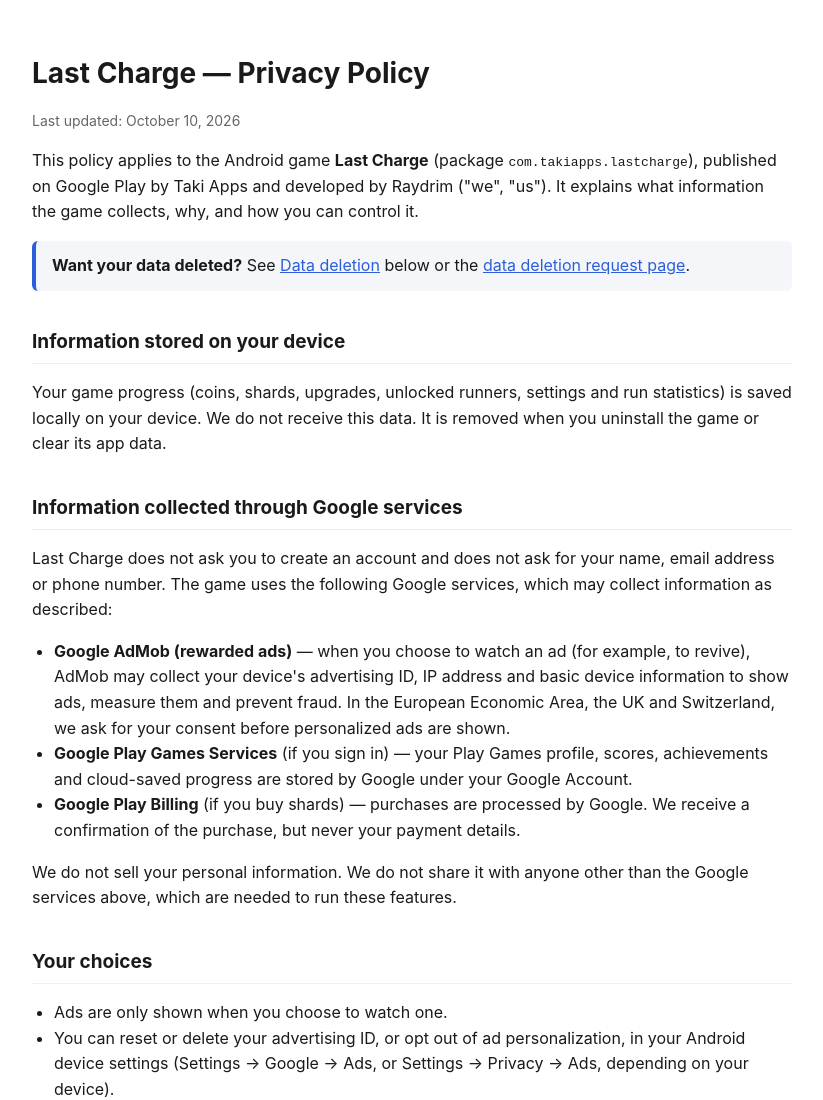
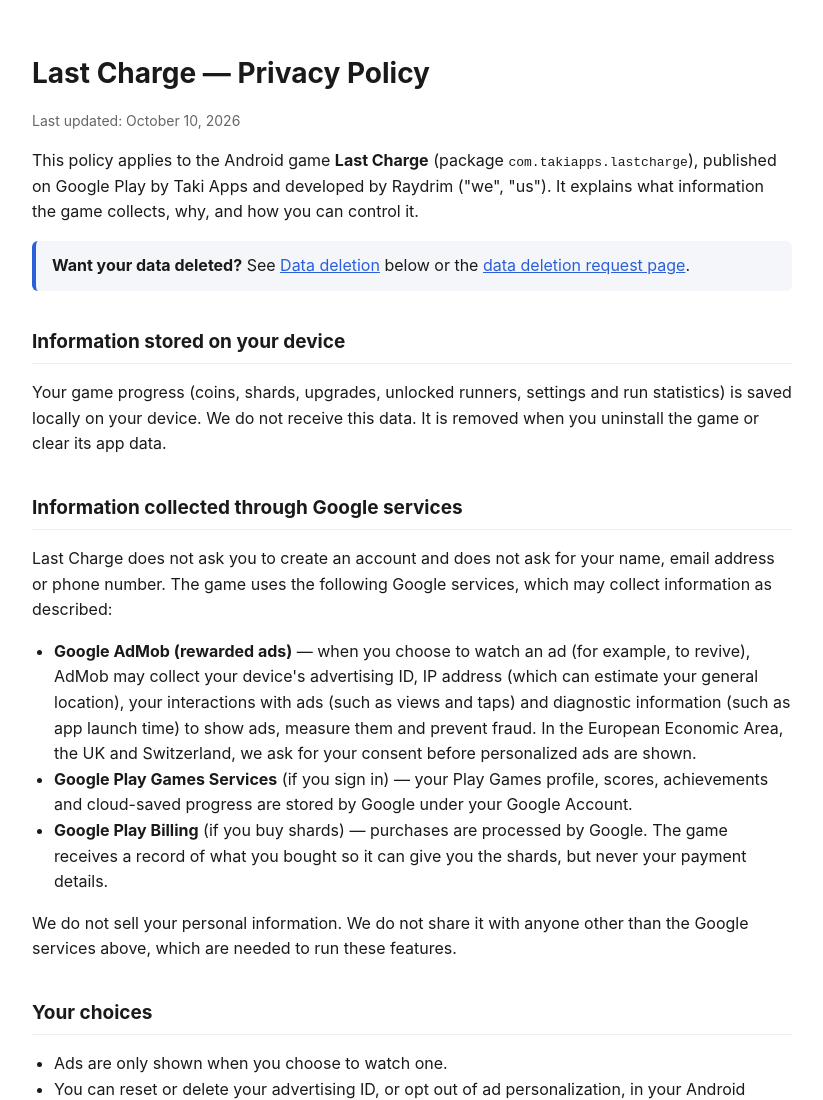
Before and after one commit to takiahmed24/takiahmed24.github.io, a plain HTML site: page privacy.html in a window 1280 px wide. Shown: the top 1100 px of the page, without its empty margins (228-1051 px from the left). Drawn offline with Linux system fonts and the light colour scheme.

Commit message:
Update privacy.html with diagnostic information

```diff
--- a/privacy.html
+++ b/privacy.html
@@ -35,12 +35,13 @@
 The game uses the following Google services, which may collect information as described:</p>
 <ul>
   <li><strong>Google AdMob (rewarded ads)</strong> — when you choose to watch an ad (for example, to revive), AdMob may
-  collect your device's advertising ID, IP address and basic device information to show ads, measure them and prevent
-  fraud. In the European Economic Area, the UK and Switzerland, we ask for your consent before personalized ads are shown.</li>
+  collect your device's advertising ID, IP address (which can estimate your general location), your interactions with
+  ads (such as views and taps) and diagnostic information (such as app launch time) to show ads, measure them and
+  prevent fraud. In the European Economic Area, the UK and Switzerland, we ask for your consent before personalized ads are shown.</li>
   <li><strong>Google Play Games Services</strong> (if you sign in) — your Play Games profile, scores, achievements and
   cloud-saved progress are stored by Google under your Google Account.</li>
-  <li><strong>Google Play Billing</strong> (if you buy shards) — purchases are processed by Google. We receive a
-  confirmation of the purchase, but never your payment details.</li>
+  <li><strong>Google Play Billing</strong> (if you buy shards) — purchases are processed by Google. The game
+  receives a record of what you bought so it can give you the shards, but never your payment details.</li>
 </ul>
 <p>We do not sell your personal information. We do not share it with anyone other than the Google services above,
 which are needed to run these features.</p>
```
